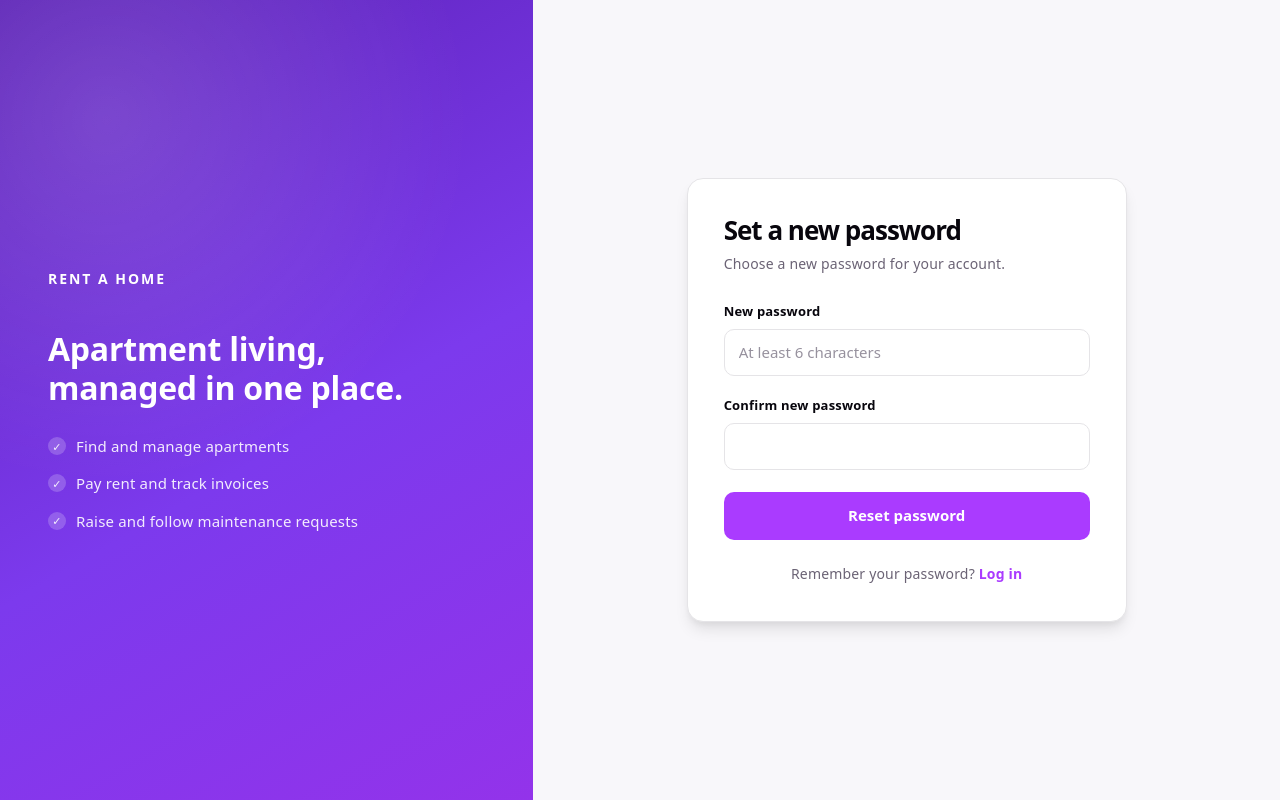
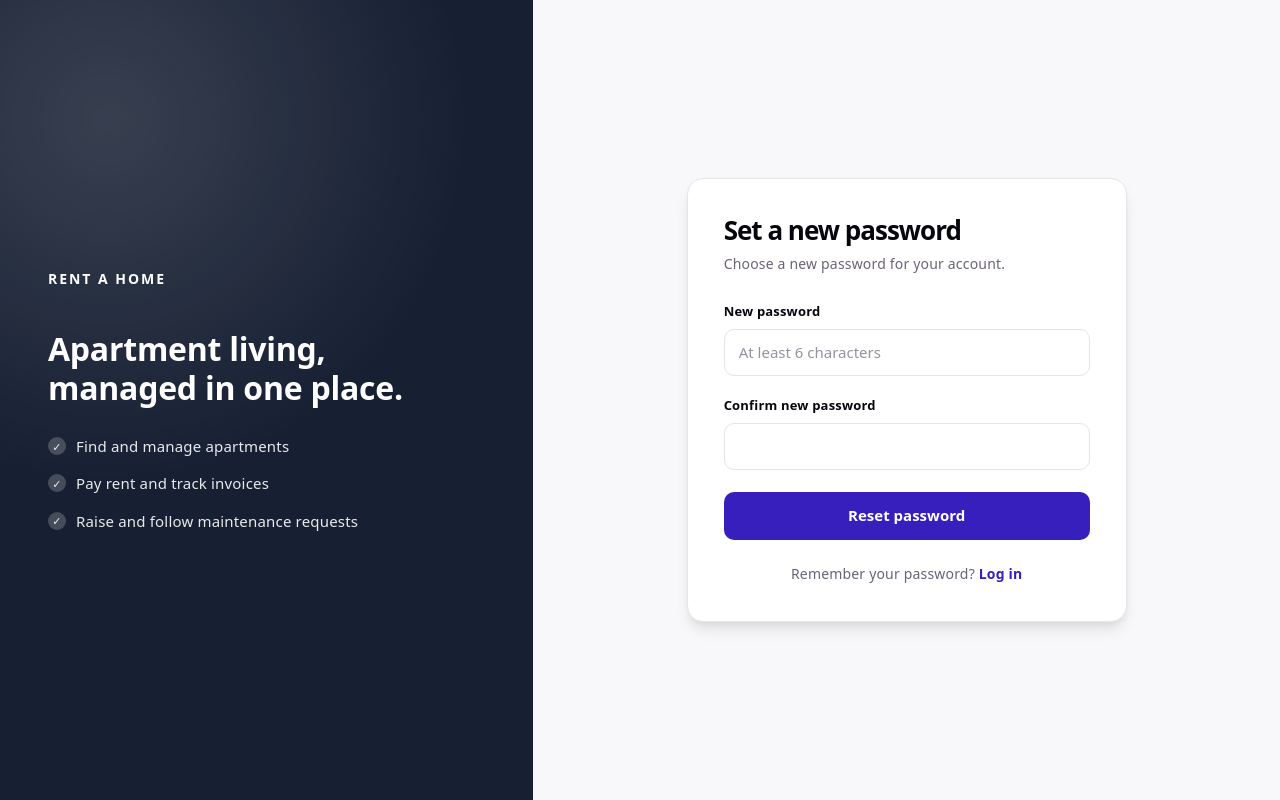
Before and after one commit to Andreaedx/apartment-management-frontend, a React (Vite) app: page /reset-password/1 in a window 1280 px wide. Built offline with nearby package versions, Linux system fonts and the light colour scheme; no server answers.

Commit message:
style: improve visual consistency

```diff
--- a/src/index.css
+++ b/src/index.css
@@ -9,9 +9,9 @@
 
   --code-bg: #f4f3ec;
 
-  --accent: #aa3bff;
-  --accent-bg: rgba(170, 59, 255, 0.1);
-  --accent-border: rgba(170, 59, 255, 0.5);
+  --accent: #371fbe;
+  --accent-bg: rgba(18, 48, 218, 0.1);
+  --accent-border: rgba(79, 59, 255, 0.5);
   --on-accent: #fff;
 
   --social-bg: rgba(244, 243, 236, 0.5);
@@ -52,9 +52,9 @@
 
     --code-bg: #1f2028;
 
-    --accent: #c084fc;
-    --accent-bg: rgba(192, 132, 252, 0.15);
-    --accent-border: rgba(192, 132, 252, 0.5);
+    --accent: #1c115a;
+    --accent-bg: rgba(132, 140, 252, 0.15);
+    --accent-border: rgba(114, 104, 252, 0.5);
     --on-accent: #16171d;
 
     --social-bg: rgba(47, 48, 58, 0.5);
--- a/src/pages/auth/Auth.css
+++ b/src/pages/auth/Auth.css
@@ -25,9 +25,9 @@
     ),
     linear-gradient(
       150deg,
-      #5b21b6 0%,
-      #7c3aed 55%,
-      #9333ea 100%
+      #172033 0%,
+      #172033 55%,
+      #172033 100%
     );
   color: #fff;
 }
```
